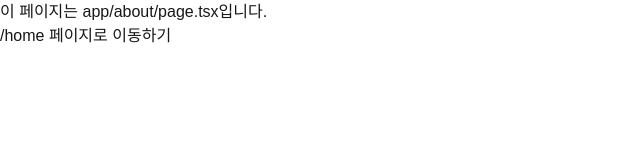
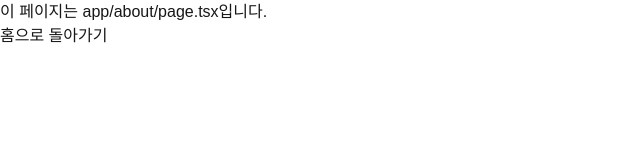
Before and after one commit to BLACKHEADHUB/my-app, a Next.js app: page /about in a window 1280 px wide. Shown: the top 160 px of the page, without its empty margins (0-640 px from the left). Built offline with nearby package versions, Linux system fonts and the light colour scheme.

Commit message:
홈어바웃 최종

```diff
--- a/app/about/page.tsx
+++ b/app/about/page.tsx
@@ -6,7 +6,7 @@ export default function page() {
     <div>
       <h1>이 페이지는 app/about/page.tsx입니다. </h1>
 
-      <Link href="home"> /home 페이지로 이동하기</Link>
+      <Link href="/">홈으로 돌아가기</Link>
     </div>
   );
 }
```
